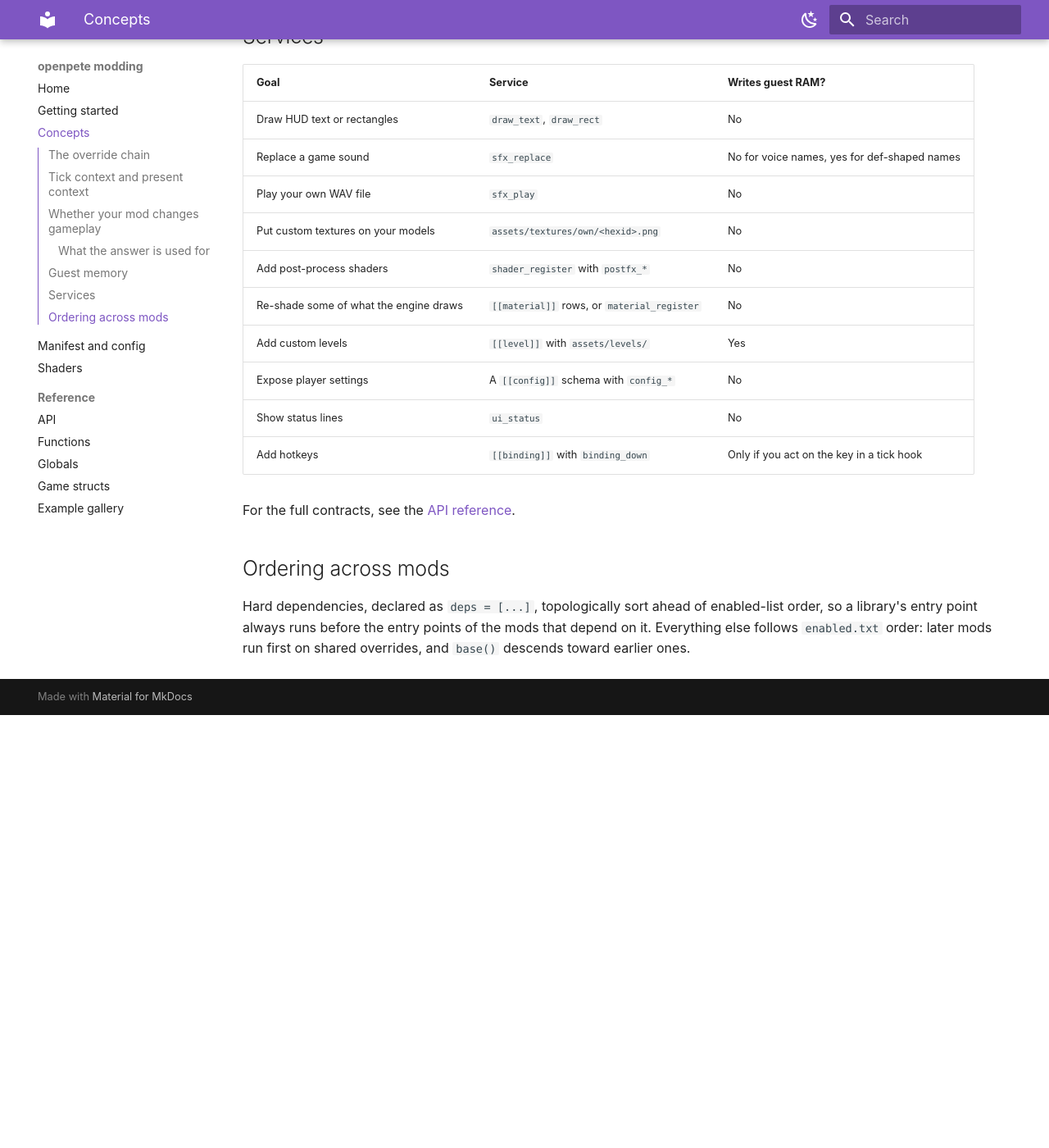
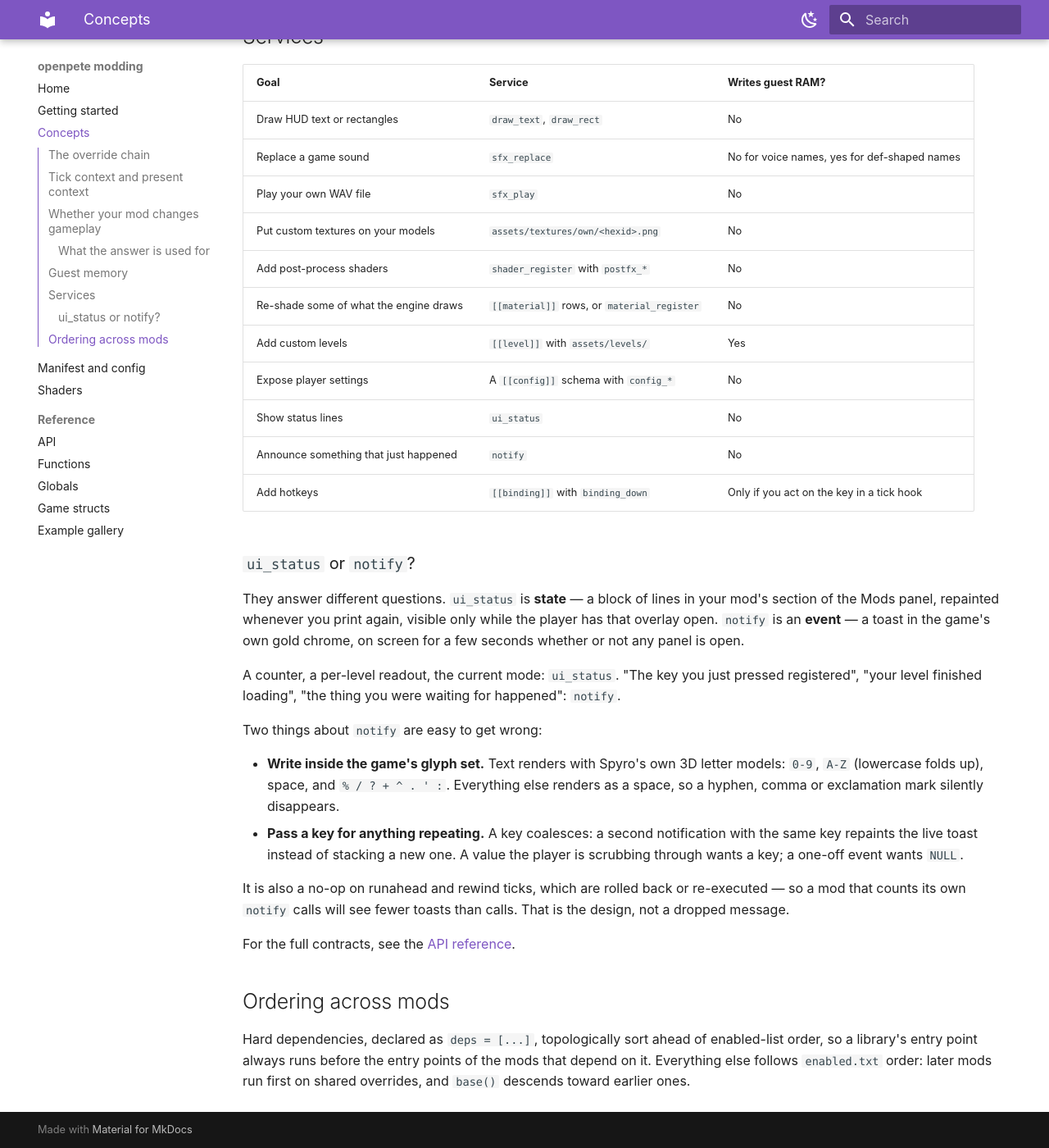
Before and after one commit to 907470/openpete, an MkDocs documentation site: the page built from docs/modding/pages/concepts.md, in a window 1280 px wide and 1400 px high, scrolled down 2254 px. Shown: the whole window at 82% size. Built offline with MkDocs 1.6.1 and Material for MkDocs 9.7.7, drawn with Linux system fonts in a browser that asks for light colours; before the commit the page ends 3126 px from its top, so only the background shows below that.

Commit message:
mod api 8: notify()
Mods can raise an OSD toast. Growth against the api-7 shrink arc, and
named as such rather than smuggled: the shrink removes machinery that
duplicated a better path, and there is no better path for a transient
message. ui_status is a persistent panel line behind an overlay the
player must open — a different thing, and it stays.

Attribution on both axes: the coalescing key is namespaced with the mod
id so two mods cannot repaint each other's toast, and the rate-limit
bucket is per mod so one mod in a tick loop cannot starve another's
notifications or the engine's own.

The doc comment states the three things that will otherwise surprise an
author: the glyph set is the game's own (0-9 A-Z and a little
punctuation; a hyphen renders as a space), the timeout is integer
milliseconds with 0 meaning the player's configured default, and the
call is a NO-OP on speculative and replayed ticks, so a mod counting its
own calls sees fewer toasts than calls.

supercharge-anywhere uses it for real: its G toggle had no on-screen
effect until Spyro happened to be ground-charging, so the player could
not tell whether the key registered. Its api pin moves 1 -> 8; pins are
minimums, so nothing else in the tree is affected.

```diff
--- a/docs/modding/pages/concepts.md
+++ b/docs/modding/pages/concepts.md
@@ -125,7 +125,35 @@ in the expansion window above 2 MB and gives you a host view of it.
 | Add custom levels | `[[level]]` with `assets/levels/` | Yes |
 | Expose player settings | A `[[config]]` schema with `config_*` | No |
 | Show status lines | `ui_status` | No |
+| Announce something that just happened | `notify` | No |
 | Add hotkeys | `[[binding]]` with `binding_down` | Only if you act on the key in a tick hook |
+
+### `ui_status` or `notify`?
+
+They answer different questions. `ui_status` is **state** — a block of
+lines in your mod's section of the Mods panel, repainted whenever you
+print again, visible only while the player has that overlay open.
+`notify` is an **event** — a toast in the game's own gold chrome, on
+screen for a few seconds whether or not any panel is open.
+
+A counter, a per-level readout, the current mode: `ui_status`. "The key
+you just pressed registered", "your level finished loading", "the thing
+you were waiting for happened": `notify`.
+
+Two things about `notify` are easy to get wrong:
+
+- **Write inside the game's glyph set.** Text renders with Spyro's own
+  3D letter models: `0-9`, `A-Z` (lowercase folds up), space, and
+  `% / ? + ^ . ' :`. Everything else renders as a space, so a hyphen,
+  comma or exclamation mark silently disappears.
+- **Pass a key for anything repeating.** A key coalesces: a second
+  notification with the same key repaints the live toast instead of
+  stacking a new one. A value the player is scrubbing through wants a
+  key; a one-off event wants `NULL`.
+
+It is also a no-op on runahead and rewind ticks, which are rolled back
+or re-executed — so a mod that counts its own `notify` calls will see
+fewer toasts than calls. That is the design, not a dropped message.
 
 For the full contracts, see the [API reference](reference/api.md).
 
```
Also changed, not shown: docs/modding/audit.md (+8 -7 lines), 4 other files.
